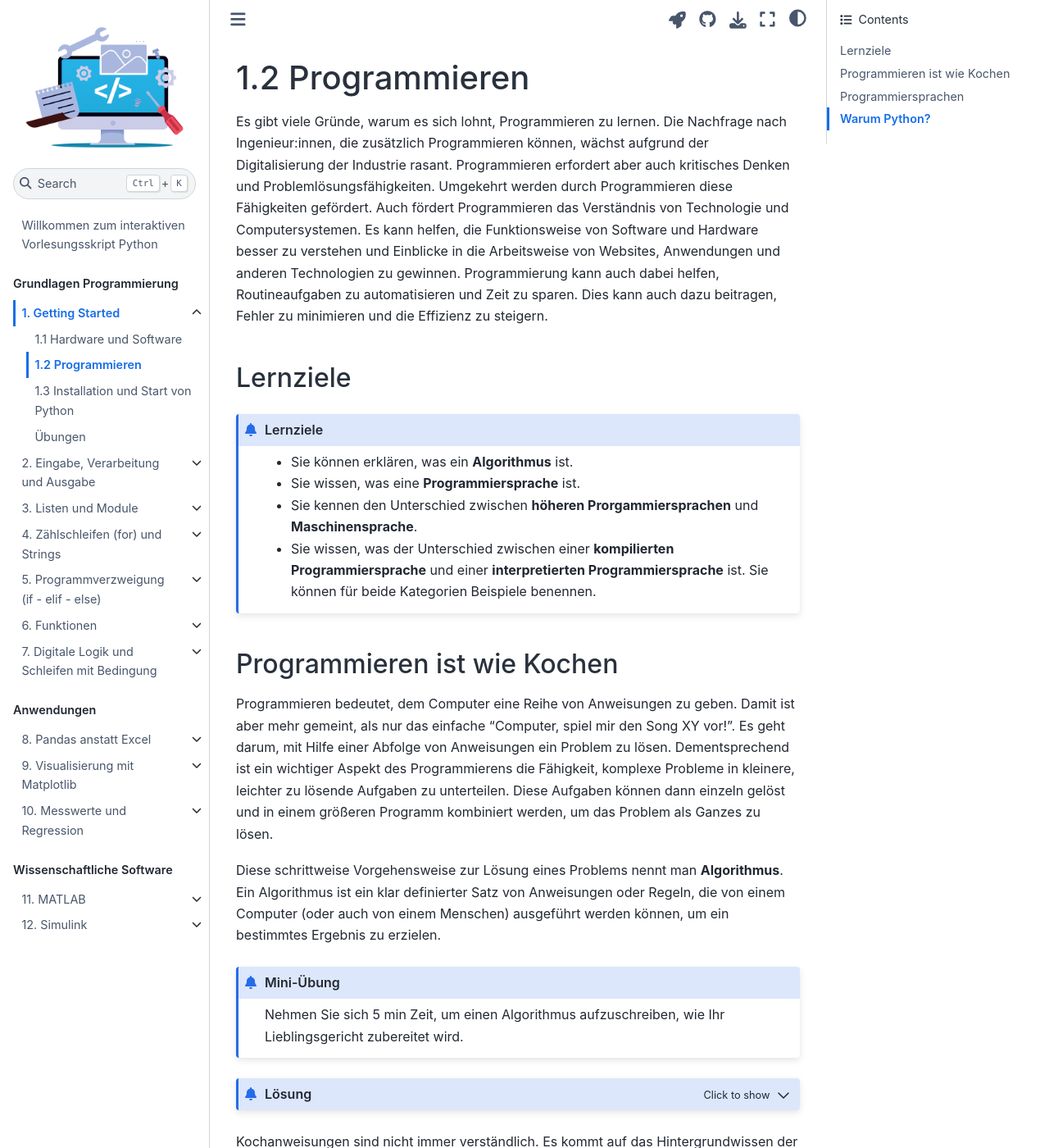
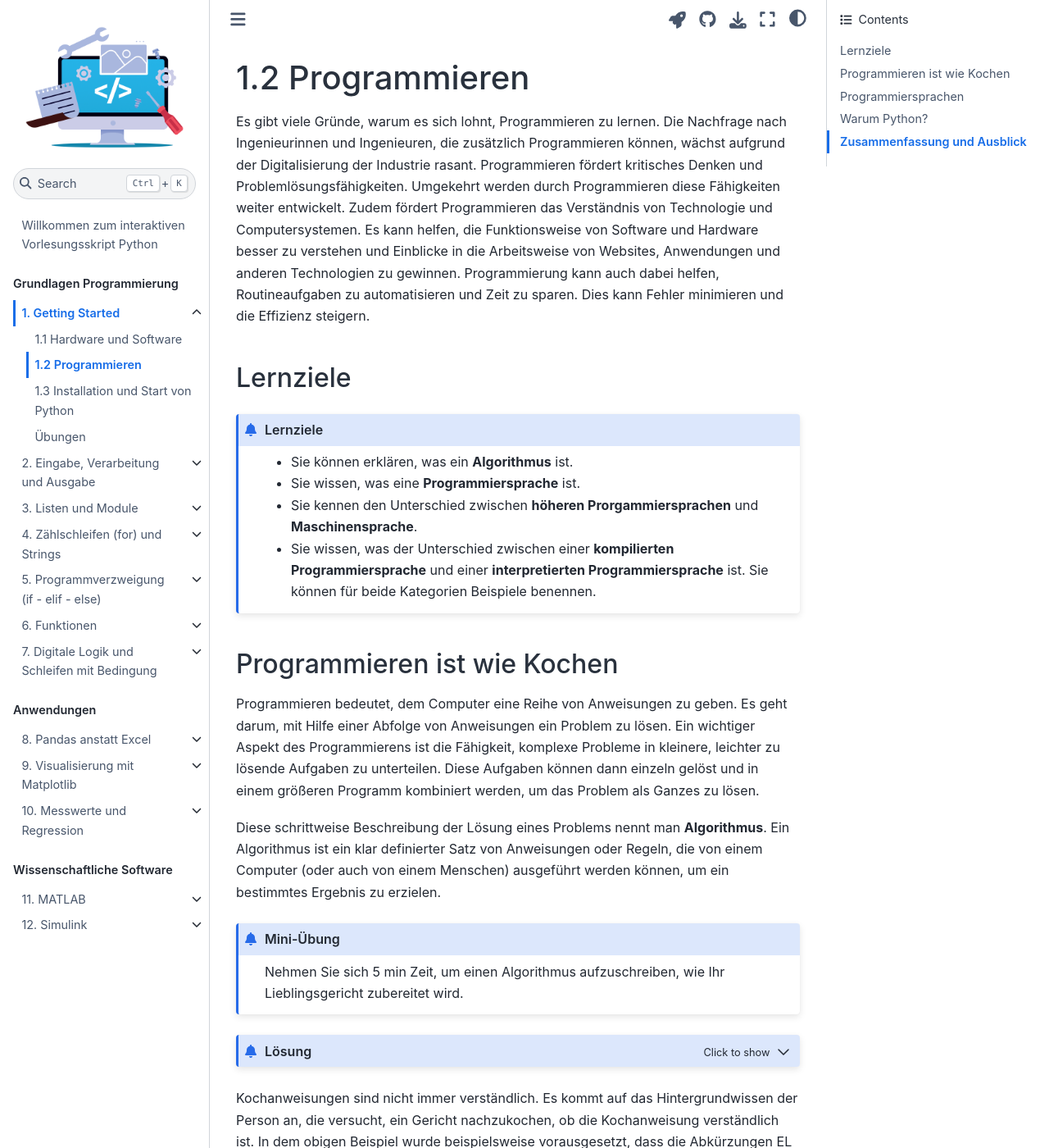
Before and after one commit to gramschs/book_python, a Jupyter Book: the page built from doc/chapter01/chapter01_sec02.md, in a window 1280 px wide and 1400 px high. Shown: the whole window at 82% size. Built offline with Jupyter Book 1.0.4 settings and Sphinx 7.4.7 and the Sphinx Book theme 1.1.4, drawn with Linux system fonts in a browser that asks for light colours; some of the changed text lies outside the part shown.

Commit message:
added summary

````diff
--- a/doc/chapter01/chapter01_sec02.md
+++ b/doc/chapter01/chapter01_sec02.md
@@ -17,16 +17,15 @@
 # 1.2 Programmieren
 
 Es gibt viele Gründe, warum es sich lohnt, Programmieren zu lernen. Die
-Nachfrage nach Ingenieur:innen, die zusätzlich Programmieren können, wächst
-aufgrund der Digitalisierung der Industrie rasant. Programmieren erfordert aber
-auch kritisches Denken und Problemlösungsfähigkeiten. Umgekehrt werden durch
-Programmieren diese Fähigkeiten gefördert. Auch fördert Programmieren das
-Verständnis von Technologie und Computersystemen. Es kann helfen, die
+Nachfrage nach Ingenieurinnen und Ingenieuren, die zusätzlich Programmieren
+können, wächst aufgrund der Digitalisierung der Industrie rasant. Programmieren
+fördert kritisches Denken und Problemlösungsfähigkeiten. Umgekehrt werden durch
+Programmieren diese Fähigkeiten weiter entwickelt. Zudem fördert Programmieren
+das Verständnis von Technologie und Computersystemen. Es kann helfen, die
 Funktionsweise von Software und Hardware besser zu verstehen und Einblicke in
 die Arbeitsweise von Websites, Anwendungen und anderen Technologien zu gewinnen.
 Programmierung kann auch dabei helfen, Routineaufgaben zu automatisieren und
-Zeit zu sparen. Dies kann auch dazu beitragen, Fehler zu minimieren und die
-Effizienz zu steigern.
+Zeit zu sparen. Dies kann Fehler minimieren und die Effizienz steigern.
 
 ## Lernziele
 
@@ -34,44 +33,50 @@
 :class: admonition-goals
 * Sie können erklären, was ein **Algorithmus** ist.
 * Sie wissen, was eine **Programmiersprache** ist.
-* Sie kennen den Unterschied zwischen **höheren Prorgammiersprachen** und **Maschinensprache**.
-* Sie wissen, was der Unterschied zwischen einer **kompilierten Programmiersprache** und einer **interpretierten Programmiersprache** ist. Sie können für beide Kategorien Beispiele benennen.
+* Sie kennen den Unterschied zwischen **höheren Prorgammiersprachen** und
+  **Maschinensprache**.
+* Sie wissen, was der Unterschied zwischen einer **kompilierten
+  Programmiersprache** und einer **interpretierten Programmiersprache** ist. Sie
+  können für beide Kategorien Beispiele benennen.
 ```
 
 ## Programmieren ist wie Kochen
 
-Programmieren bedeutet, dem Computer eine Reihe von Anweisungen zu geben. Damit
-ist aber mehr gemeint, als nur das einfache "Computer, spiel mir den Song XY
-vor!". Es geht darum, mit Hilfe einer Abfolge von Anweisungen ein Problem zu
-lösen. Dementsprechend ist ein wichtiger Aspekt des Programmierens die
-Fähigkeit, komplexe Probleme in kleinere, leichter zu lösende Aufgaben zu
-unterteilen. Diese Aufgaben können dann einzeln gelöst und in einem größeren
-Programm kombiniert werden, um das Problem als Ganzes zu lösen.
+Programmieren bedeutet, dem Computer eine Reihe von Anweisungen zu geben. Es
+geht darum, mit Hilfe einer Abfolge von Anweisungen ein Problem zu lösen. Ein
+wichtiger Aspekt des Programmierens ist die Fähigkeit, komplexe Probleme in
+kleinere, leichter zu lösende Aufgaben zu unterteilen. Diese Aufgaben können
+dann einzeln gelöst und in einem größeren Programm kombiniert werden, um das
+Problem als Ganzes zu lösen.
 
-Diese schrittweise Vorgehensweise zur Lösung eines Problems nennt man
+Diese schrittweise Beschreibung der Lösung eines Problems nennt man
 **Algorithmus**. Ein Algorithmus ist ein klar definierter Satz von Anweisungen
 oder Regeln, die von einem Computer (oder auch von einem Menschen) ausgeführt
 werden können, um ein bestimmtes Ergebnis zu erzielen.
 
 ```{admonition} Mini-Übung
 :class: miniexercise
-Nehmen Sie sich 5 min Zeit, um einen Algorithmus aufzuschreiben, wie Ihr Lieblingsgericht zubereitet wird.
+Nehmen Sie sich 5 min Zeit, um einen Algorithmus aufzuschreiben, wie Ihr
+Lieblingsgericht zubereitet wird.
 ```
 
 ```{admonition} Lösung
 :class: miniexercise, toggle
-Zuerst werden 1 Apfel, 1 Banane, 1 Orange und 2 Kiwis kleingeschnitten und in eine Schüssel gefüllt. Danach werden 3 EL Joghurt mit 1 TL Honig und einer Prise Zimt verrührt. Zuletzt wird das Joghurt-Dressing mit den Obststücken gemischt und angerichtet.
+Zuerst werden 1 Apfel, 1 Banane, 1 Orange und 2 Kiwis kleingeschnitten und in
+eine Schüssel gefüllt. Danach werden 3 EL Joghurt mit 1 TL Honig und einer Prise
+Zimt verrührt. Zuletzt wird das Joghurt-Dressing mit den Obststücken gemischt
+und angerichtet.
 ```
 
 Kochanweisungen sind nicht immer verständlich. Es kommt auf das
-Hintergrundwissen der Person an, die versucht ein Gericht nachzukochen, ob die
+Hintergrundwissen der Person an, die versucht, ein Gericht nachzukochen, ob die
 Kochanweisung verständlich ist. In dem obigen Beispiel wurde beispielsweise
 vorausgesetzt, dass die Abkürzungen EL für Esslöffel und TL für Teelöffel
 bekannt sind. Es hätten aber auch Formulierungen vorkommen können wie Mehl
 anschwitzen, Sauce binden, Masse stocken lassen oder Zwiebeln glasig werden
-lassen. Falls solche Formululierungen unverstänlich sind, liegt es aber eher
-daran, dass sich dahinter eine komplett eigner Kochprozess verbirgt, den man
-kennen muss, um das Rezept insgesamt nachzukochen.
+lassen. Falls solche Formulierungen unverständlich sind, liegt es oft daran,
+dass sich dahinter ein eigener Kochprozess verbirgt, den man kennen muss, um das
+Rezept insgesamt nachzukochen.
 
 [Chefkoch](https://www.chefkoch.de/) bietet eine riesige Anzahl an Rezepten wie
 z.B. das folgende Rezept eines
@@ -90,15 +95,19 @@
 
 ```{admonition} Mini-Übung
 :class: miniexercise
-Listen Sie die Details auf, die dem obigen Rezept des Rosenkohl-Auflaufs zugefügt werden müssten, um auch Kochanfängern eine Möglichkeit zu bieten, das Rezept nachzukochen.
+Listen Sie die Details auf, die dem obigen Rezept des Rosenkohl-Auflaufs
+zugefügt werden müssten, um auch Kochanfängern eine Möglichkeit zu bieten, das
+Rezept nachzukochen.
 ```
 
 ```{admonition} Lösung
 :class: miniexercise, toggle
-* Die Garzeiten der Kartoffeln und des Rosenkohls sind normalerweise unterschiedlich und müssten spezifiziert werden.
+* Die Garzeiten der Kartoffeln und des Rosenkohls sind normalerweise
+  unterschiedlich und müssten spezifiziert werden.
 * Wie wird Hackfleisch angebraten? Erläuterungen zum Anbraten fehlen komplett.
 * Angaben zur Würzung der Sahne-Schmand-Mischung fehlen.
-* Soll der Backofen 200 Grad bei Umluft oder Ober-/Unterhitze haben? Mittlere Schiene oder eine andere?
+* Soll der Backofen 200 Grad bei Umluft oder Ober-/Unterhitze haben? Mittlere
+* Schiene oder eine andere?
 ```
 
 Auf die Idee, einen Algorithmus mit dem Kochen zu vergleichen, werden wir in
@@ -120,7 +129,8 @@
 
 ```{admonition} Mini-Übung
 :class: miniexercise
-Recherchieren Sie im Tiobe-Index nach den Programmiersprachen MATLAB und Python. Auf welchem Platz stehen die beiden Programmiersprachen aktuell?
+Recherchieren Sie im Tiobe-Index nach den Programmiersprachen MATLAB und Python.
+Auf welchem Platz stehen die beiden Programmiersprachen aktuell?
 ```
 
 In der Anfangszeit der Computer waren Programmiersprachen noch sehr nahe am
@@ -155,7 +165,7 @@
 (bei Windows beispielsweise als exe-Datei). Den Vorgang des Übersetzens nennt
 man **kompilieren**. Bei Interpreter-Sprachen wird der Code in dem Moment in
 Maschinensprache übersetzt, in dem das Programm läuft bzw. ausgeführt wird.
-Während also das Programm läuft, muss gleichzeitig – quasi im Hintergrund – der
+Während also das Programm läuft, muss gleichzeitig ⎼ quasi im Hintergrund ⎼ der
 Übersetzer arbeiten und die höhere Programmiersprache in Maschinensprache
 **interpretieren**. Daher der Name Interpreter-Sprache. Manchmal wird Code, der
 kompiliert wurde und dann eigenständig lauffähig ist, als **Programm**
@@ -166,7 +176,9 @@
 
 ```{admonition} Mini-Übung
 :class: miniexercise
-Recherchieren Sie im Internet. Sind die folgenden Programmiersprachen kompilierte oder interpretierte Programmiersprachen?
+Recherchieren Sie im Internet. Sind die folgenden Programmiersprachen
+kompilierte oder interpretierte Programmiersprachen?
+
 * C bzw. C++
 * Java
 * C# (ausgesprochen: C Sharp)
@@ -176,9 +188,13 @@
 
 ```{admonition} Lösung
 :class: miniexercise, toggle
-Recherchieren Sie im Internet. Sind die folgenden Programmiersprachen kompilierte oder interpretierte Programmiersprachen?
+Recherchieren Sie im Internet. Sind die folgenden Programmiersprachen
+kompilierte oder interpretierte Programmiersprachen?
+
 * C bzw. C++ --> kompiliert
-* Java --> kompiliert (wird manchmal auch zu den interpretierten Sprachen gezählt, weil der kompilierte Bytecode anschließend von der Java Virtual Machine interpretiert wird und nicht vom Betriebsystem direkt ausgeführt wird)
+* Java --> kompiliert (wird manchmal auch zu den interpretierten Sprachen
+  gezählt, weil der kompilierte Bytecode anschließend von der Java Virtual
+  Machine interpretiert wird und nicht vom Betriebsystem direkt ausgeführt wird)
 * C# --> kompliliert
 * Visual Basic --> kompiliert
 * JavaScript --> interpretiert
@@ -236,3 +252,11 @@
 Fremdsprache ist die schwerste! Sprich, wenn Sie eine Programmiersprache erlernt
 haben und wissen, wie ein komplexes Problem in Teilaufgaben zerlegt wird, können
 Sie das schnell auf andere Programmiersprachen übertragen.
+
+## Zusammenfassung und Ausblick
+
+In diesem Kapitel haben wir die Vorteile des Programmierens für Ingenieure
+diskutiert, den Begriff des Algorithmus anhand von Kochrezepten erklärt und die
+Unterschiede zwischen verschiedenen Programmiersprachen sowie die Vorteile von
+Python hervorgehoben. Im nächsten Kapitel beschäftigen wir uns mit den
+technischen Voraussetzungen, um Python-Programme zu schreiben und auszuführen.
````
Also changed, not shown: other parts of doc/chapter01/chapter01_sec02.md (+2 -2 lines).
